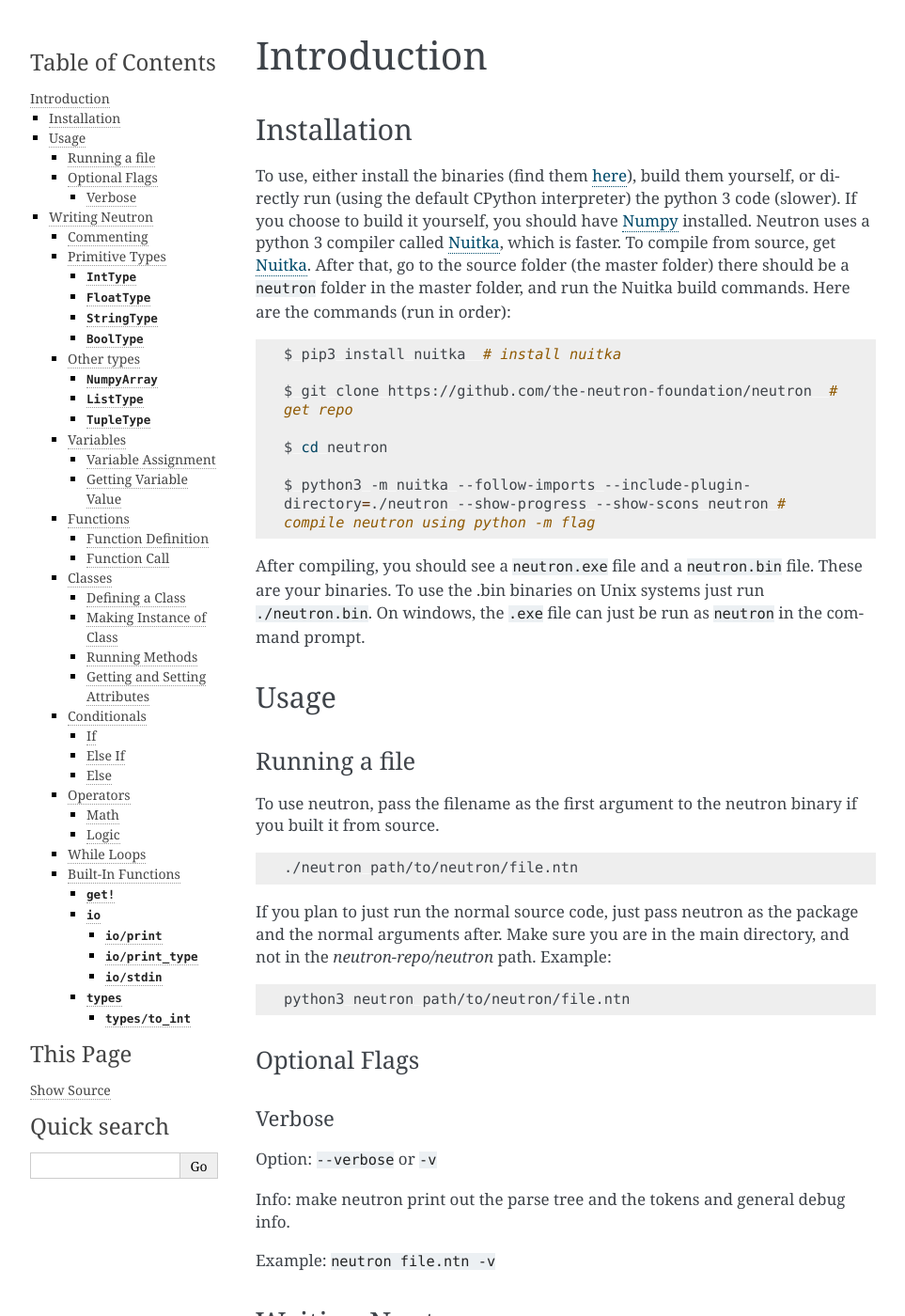
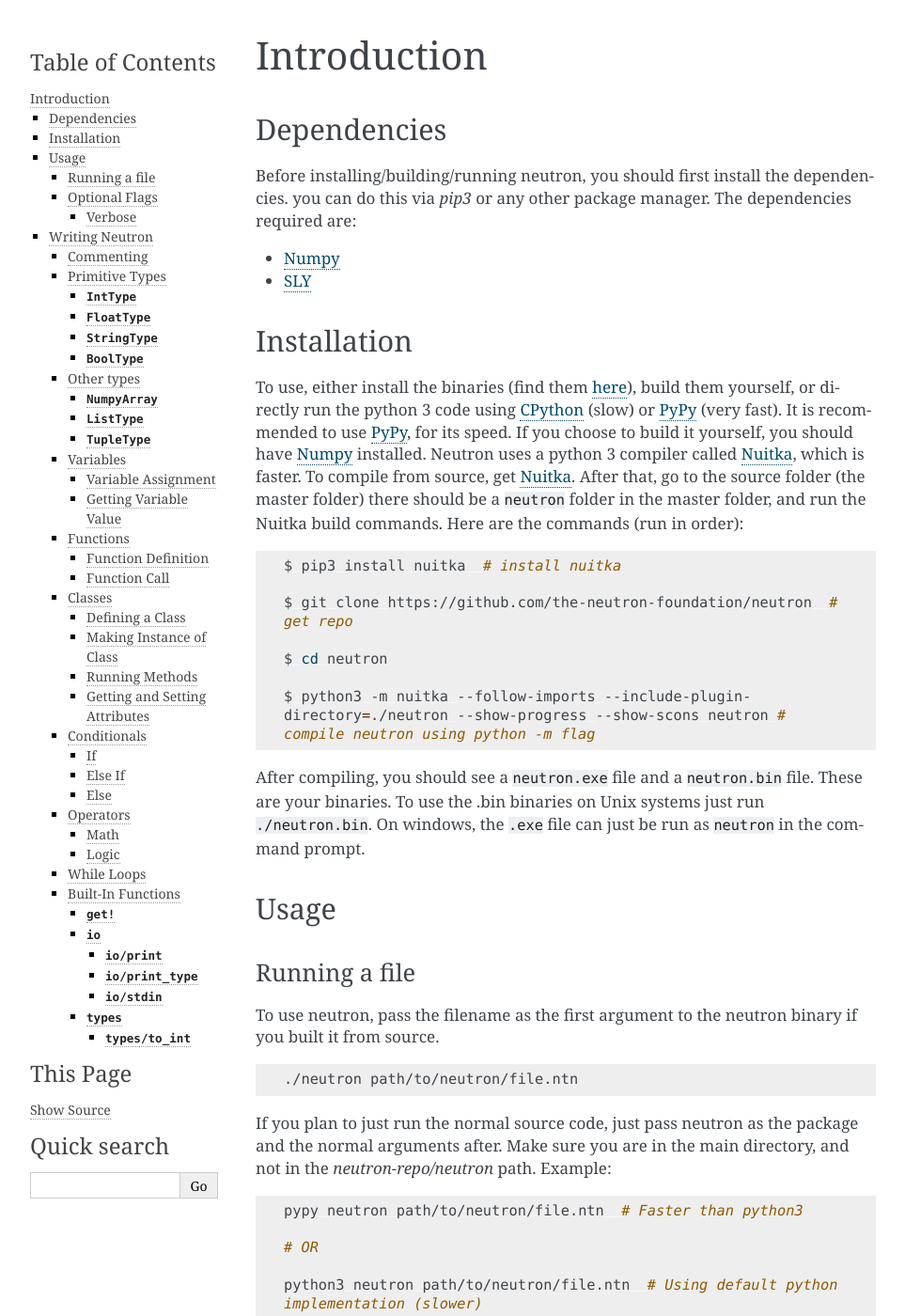
Before and after one commit to the-neutron-foundation/neutron-language, a Sphinx documentation site: the page built from docs/source/introduction.rst, in a window 1280 px wide and 1400 px high. Shown: the whole window at 94% size, without its empty margins (148-1111 px from the left). Built offline with Sphinx 7.4.7, drawn with Linux system fonts in a browser that asks for light colours.

```diff
--- a/docs/source/index.rst
+++ b/docs/source/index.rst
@@ -7,7 +7,7 @@ Neutron: A Programming Language
 ===============================
 
 This is the official documentation for `neutron-lang <https://github.com/MonliH/neutron>`_.
-Neutron is a dynamically typed programming language implemented in `Python 3 <https://www.python.org/>`_.
+Neutron is a dynamically typed programming language implemented in `Python 3 <https://www.python.org/>`_. It can be run using `CPython <https://www.python.org/downloads/>`_ (slow), `PyPy <https://pypy.org/>`_ (very fast) or `Nuika <https://nuitka.net/>`_ (fast?), depending on your needs.
 It is inspired by C, Java, and Python. Neutron uses a LALR\(1\) parser to parse its grammar, and the `SLY <https://github.com/dabeaz/sly>`_ parsing library.
 Neutron is an interpreted language (for now...).
 
--- a/docs/source/introduction.rst
+++ b/docs/source/introduction.rst
@@ -1,9 +1,16 @@
 Introduction
 ============
 
+Dependencies
+------------
+Before installing/building/running neutron, you should first install the dependencies. you can do this via `pip3` or any other package manager. The dependencies required are:
+
+- `Numpy <https://www.numpy.org/>`_
+- `SLY <https://github.com/dabeaz/sly>`_
+
 Installation
 ------------
-To use, either install the binaries (find them `here <https://github.com/the-neutron-foundation/neutron/releases>`_), build them yourself, or directly run (using the default CPython interpreter) the python 3 code (slower). If you choose to build it yourself, you should have `Numpy <https://www.numpy.org/>`_ installed. Neutron uses a python 3 compiler called `Nuitka <https://nuitka.net/pages/overview.html>`_, which is faster.
+To use, either install the binaries (find them `here <https://github.com/the-neutron-foundation/neutron/releases>`_), build them yourself, or directly run the python 3 code using `CPython <https://www.python.org/downloads/>`_ (slow) or `PyPy <https://pypy.org/>`_ (very fast). It is recommended to use `PyPy <https://pypy.org/>`_, for its speed. If you choose to build it yourself, you should have `Numpy <https://www.numpy.org/>`_ installed. Neutron uses a python 3 compiler called `Nuitka <https://nuitka.net/pages/overview.html>`_, which is faster.
 To compile from source, get `Nuitka <https://nuitka.net/pages/overview.html>`_.
 After that, go to the source folder (the master folder) there should be a ``neutron`` folder in the master folder, and run the Nuitka build commands. Here are the commands (run in order):
 
@@ -26,7 +33,7 @@ Running a file
 ^^^^^^^^^^^^^^
 To use neutron, pass the filename as the first argument to the neutron binary if you built it from source.
 
-.. code-block:: bash
+.. code-block:: bashpython3
 
  ./neutron path/to/neutron/file.ntn
 
@@ -34,7 +41,11 @@ If you plan to just run the normal source code, just pass neutron as the package
 
 .. code-block:: bash
 
- python3 neutron path/to/neutron/file.ntn
+ pypy neutron path/to/neutron/file.ntn  # Faster than python3
+
+ # OR
+
+ python3 neutron path/to/neutron/file.ntn  # Using default python implementation (slower)
 
 Optional Flags
 ^^^^^^^^^^^^^^
```
Also changed, not shown: README.md (+6 -0 lines).
